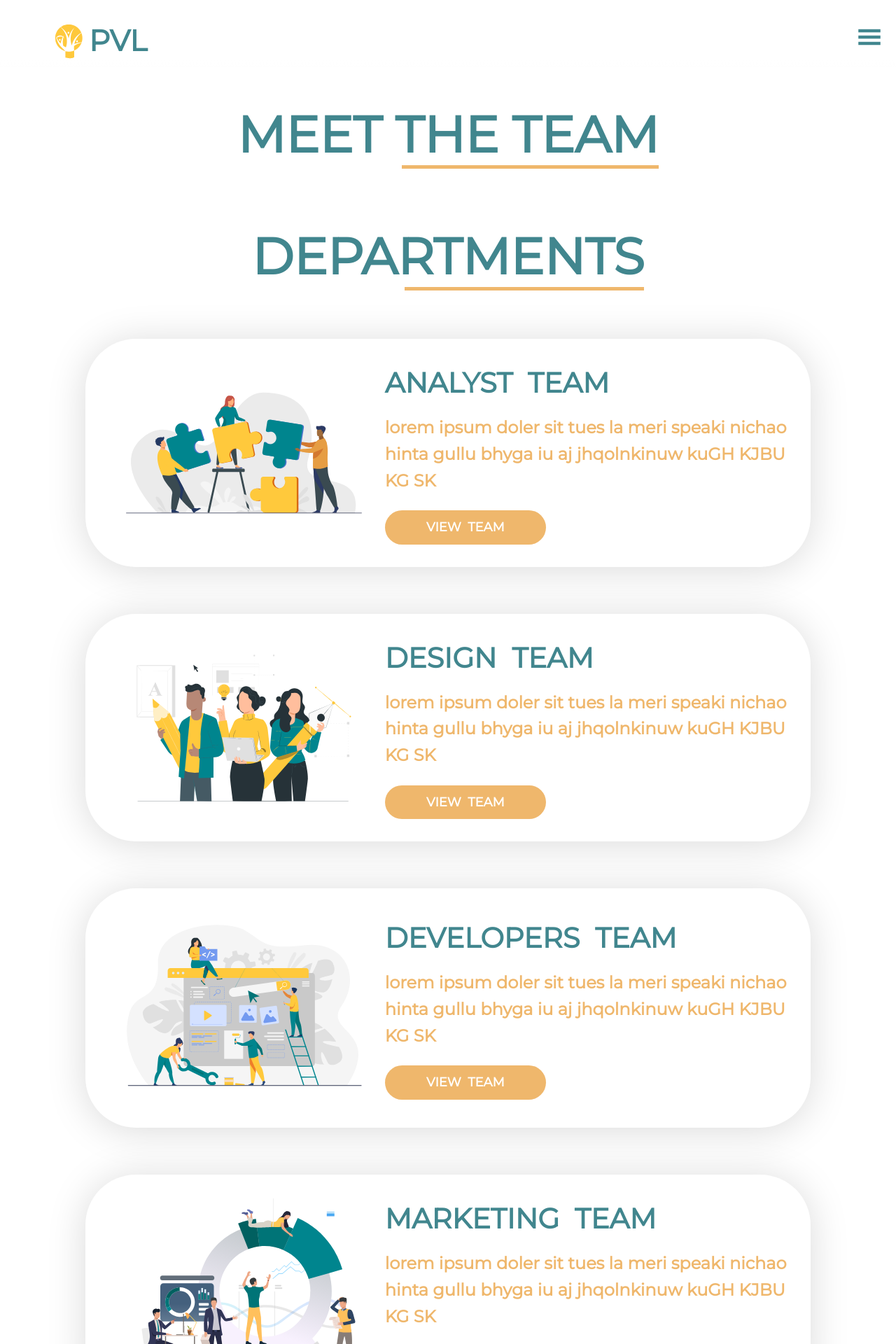
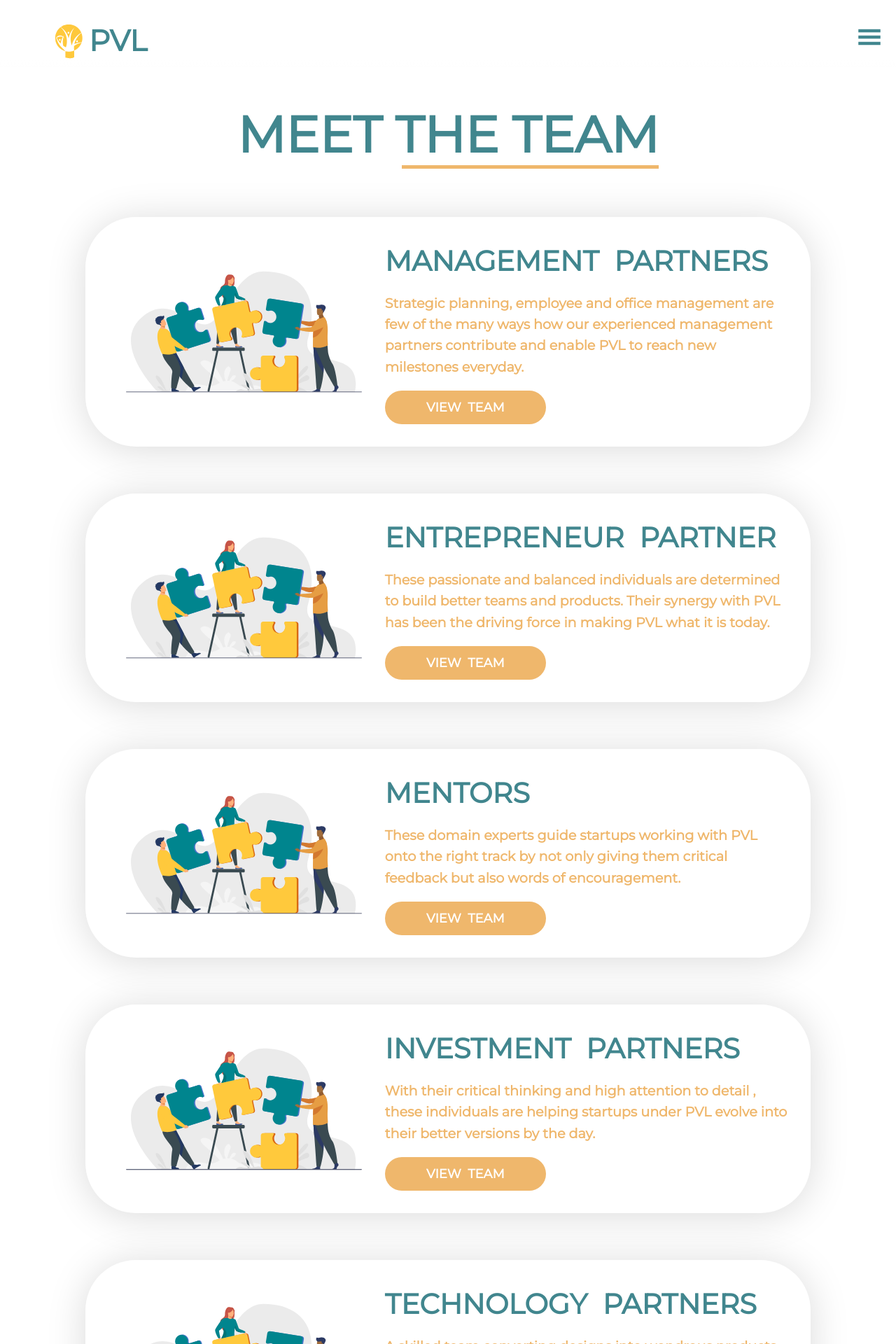
Before and after one commit to pesuventurelab/pvl-frontend, a React (Create React App) app: page /team in a window 1280 px wide. Shown: the top 1920 px of the page at 70% size. Built offline with nearby package versions, Linux system fonts and the light colour scheme.

Commit message:
Added content

```diff
--- a/src/Components/DepartmentCard/DepartmentCard.module.css
+++ b/src/Components/DepartmentCard/DepartmentCard.module.css
@@ -46,7 +46,7 @@
     color: var(--primary-yellow);
     font-weight: 900;
     font-family: var(--fonts-paragraph);
-    font-size: 1.5rem;
+    font-size: 1.2rem;
     /* text-align: justify; */
     /* text-justify: inter-word; */
 }
--- a/src/Pages/AboutUsPage/AboutUsPage.jsx
+++ b/src/Pages/AboutUsPage/AboutUsPage.jsx
@@ -48,7 +48,8 @@ const AboutUsPage = () => {
         <p>
           PESU is one of the top 10 universities in India attracting some of the
           best brains in the country for research & studies. PES has special
-          focus on developing entrepreneurship through Centre for Inovation and Entrepreneurship (CIE).
+          focus on developing entrepreneurship through Centre for Inovation and
+          Entrepreneurship (CIE).
         </p>
         <img className={styles.section_banner} src={BANNER} alt="Image" />
       </div>
@@ -65,6 +66,17 @@ const AboutUsPage = () => {
         </p>
       </div>
 
+      <div id={styles.section_five} className={`${styles.section}`}>
+        <p>
+          Our first fund was to transform businesses that are already funded &
+          worth surviving. We invested in JustBOoks & Bonhomia ensured they are
+          transformed and survive Now we are working with PESU & few more
+          organizations to setup microfunds to provide quality dealflow for VC
+          echo systems.
+        </p>
+        <img className={styles.section_banner} src={BANNER} alt="Image" />
+      </div>
+
       <Footer />
     </div>
   );
--- a/src/Pages/MeetTheTeamPage/MeetTheTeamPage.jsx
+++ b/src/Pages/MeetTheTeamPage/MeetTheTeamPage.jsx
@@ -16,12 +16,15 @@ const MeetTheTeamPage = () => {
   return (
     <div className={styles.container}>
       <div className={styles.heading}>Meet the team</div>
-      <div className={styles.heading}>DEPARTMENTS</div>
       <div className={styles.departments_ctnr}>
-        <DepartmentCard banner={BANNER_2} title={"Analyst  Team"} para={"lorem ipsum doler sit tues la meri speaki nichao hinta gullu bhyga iu aj jhqolnkinuw kuGH KJBU KG SK"} />
-        <DepartmentCard banner={BANNER_14} title={"Design  Team"} para={"lorem ipsum doler sit tues la meri speaki nichao hinta gullu bhyga iu aj jhqolnkinuw kuGH KJBU KG SK"} />
-        <DepartmentCard banner={BANNER_10} title={"Developers  Team"} para={"lorem ipsum doler sit tues la meri speaki nichao hinta gullu bhyga iu aj jhqolnkinuw kuGH KJBU KG SK"} />
-        <DepartmentCard banner={BANNER_11} title={"Marketing  Team"} para={"lorem ipsum doler sit tues la meri speaki nichao hinta gullu bhyga iu aj jhqolnkinuw kuGH KJBU KG SK"} />
+        <DepartmentCard banner={BANNER_2} title={"Management partners"} para={"Strategic planning, employee and office  management  are few of the many ways how our  experienced management partners  contribute and enable PVL to reach new milestones everyday."} />
+        <DepartmentCard banner={BANNER_2} title={"Entrepreneur partner"} para={"These passionate and balanced individuals  are determined to build better teams and products. Their synergy with PVL has been the driving force in making PVL what it is today."} />
+        <DepartmentCard banner={BANNER_2} title={"Mentors"} para={"These domain experts guide startups working with PVL onto the right track by not only giving them critical feedback but also words of encouragement."} />
+        <DepartmentCard banner={BANNER_2} title={"Investment Partners"} para={"With their critical thinking and  high attention to detail , these individuals are helping startups under PVL evolve into their better versions by the day."} />
+        <DepartmentCard banner={BANNER_2} title={"Technology partners"} para={"A skilled team converting designs into wondrous products, our tech team is adept and passionate in all aspects of development."} />
+        <DepartmentCard banner={BANNER_2} title={"Design partners"} para={"Our in-house creative talents bring your product ideas to life and design incredible user experiences."} />
+        <DepartmentCard banner={BANNER_2} title={"Growth partners"} para={"Making products reach bigger audiences through their impressive content and the right strategies for marketing."} />
+
       </div>
       {/* <Footer /> */}
     </div>
```
Also changed, not shown: src/Images/Steps/step2.svg.
